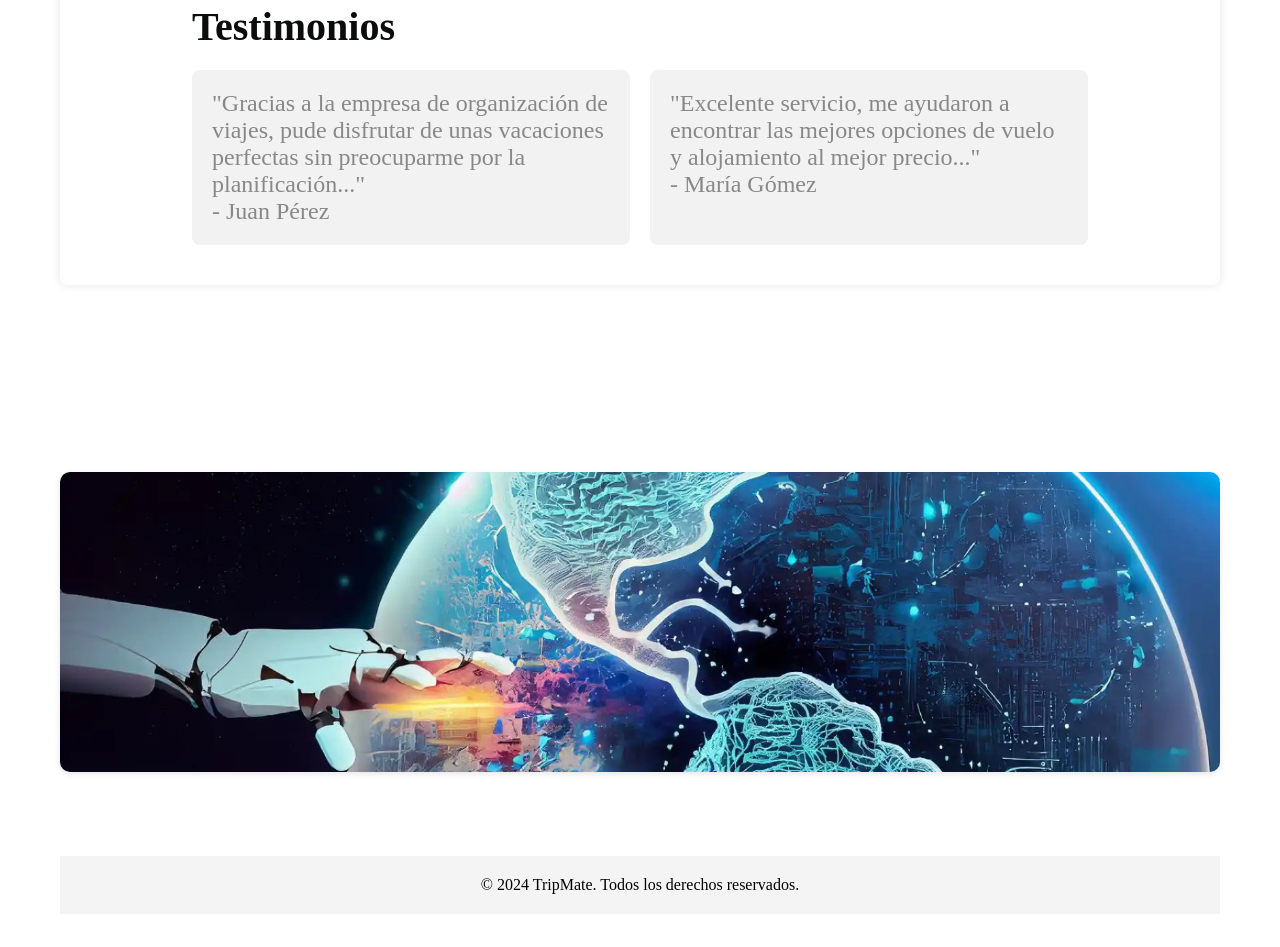
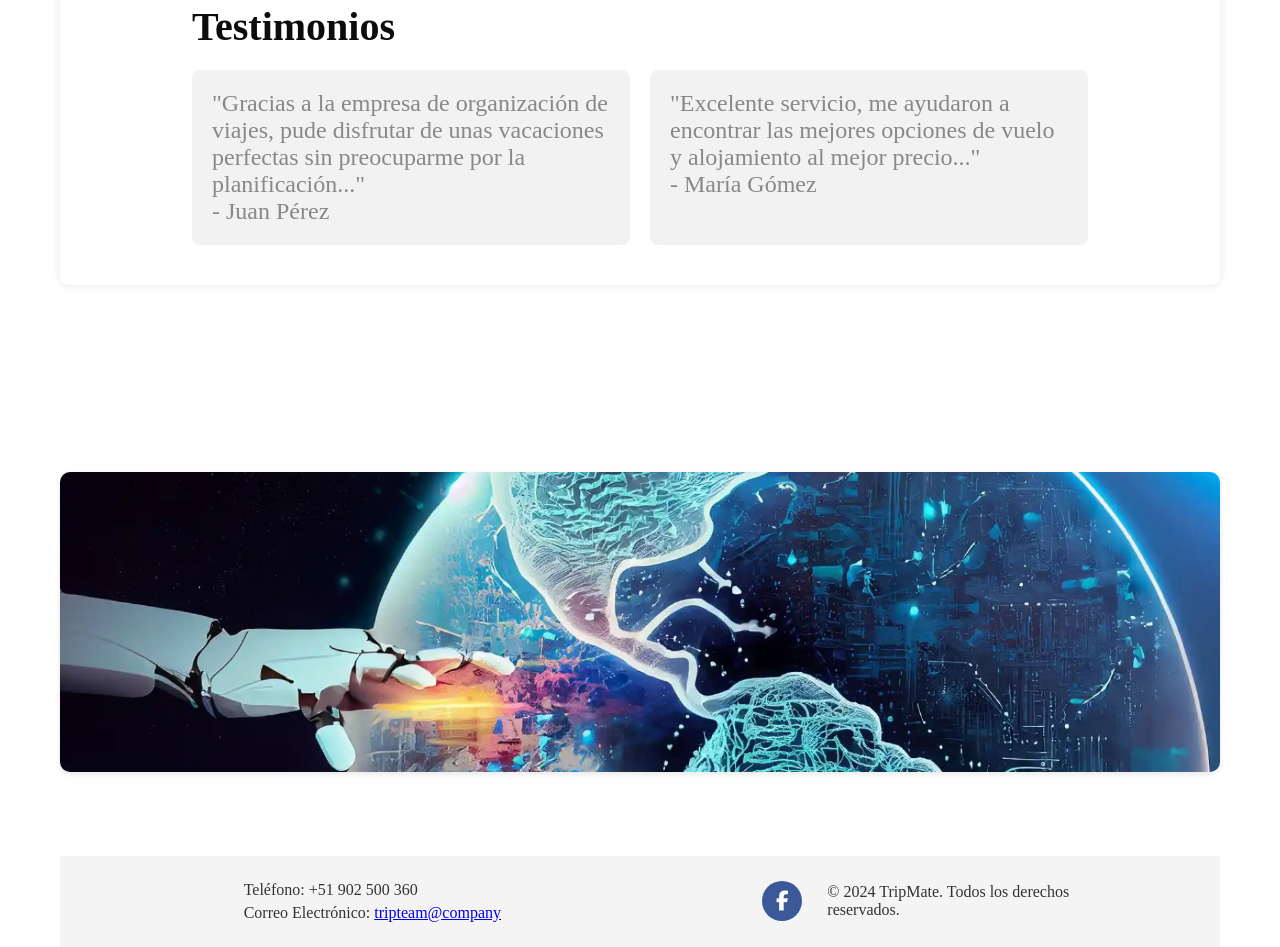
Before and after one commit to TripTeamOrganization/FrontEnd, a plain HTML site: page html/index.html in a window 1280 px wide. Shown: the part 2053-3000 px from the top of the page. Before the commit the page ends 2967 px from the top, so only its background shows below. Drawn offline with nearby package versions, Linux system fonts and the light colour scheme.

Commit message:
mejora de footer (leer descripcion)
quiten el import y suban el icono de otra manera porque no es recomendable (esto lo hacen opcionalmente).
cambios hechos hasta el momento:
mejorar el footer [apo] (numero de telefono y correo electronico y botones de redes sociales) LISTO
registro.html [apo] LISTO
login.html [apo] LISTO
agregar mas servicios html [apo]  LISTO
navbar esté fijada a la parte de arriba la pantalla [apo] LISTO
mejora del botón
agregado separacion entre botones y features
mejorado el titulo del landing

```diff
--- a/css/index.css
+++ b/css/index.css
@@ -370,10 +370,50 @@ nav ul li a:hover {
 
 /* Footer */
 footer {
-    text-align: center;
     padding: 20px 0;
     background-color: #f4f4f4;
+    color: #333; /* Color de texto */
 }
+
+.footer-container {
+    margin-left: 15%;
+    margin-right: 10%;
+    display: grid;
+    grid-template-columns: repeat(3, 1fr); /* Tres columnas */
+    gap: 20px; /* Espacio entre elementos */
+    justify-items: center; /* Centrar elementos horizontalmente */
+    align-items: center; /* Centrar elementos verticalmente */
+}
+
+.contact-info p {
+    margin: 5px 0;
+}
+
+.social-media {
+    justify-self: end; /* Alinear a la derecha */
+}
+
+.social-media a {
+    display: inline-block;
+    width: 40px;
+    height: 40px;
+    line-height: 40px;
+    background-color: #3b5998; /* Color de fondo de Facebook */
+    color: #fff; /* Color del icono */
+    border-radius: 50%;
+    font-size: 20px;
+    margin: 5px;
+    transition: all 0.3s ease;
+    text-align: center; /* Alinear texto en el centro del botón */
+}
+
+.social-media a:hover {
+    transform: scale(1.1);
+}
+
+/* Iconos de redes sociales */
+@import url('https://cdnjs.cloudflare.com/ajax/libs/font-awesome/5.15.4/css/all.min.css');
+
 .dark-overlay {
     position: fixed;
     top: 0;
--- a/html/index.html
+++ b/html/index.html
@@ -165,8 +165,19 @@
             </div>
         </section>
         <footer>
-            <p>&copy; 2024 TripMate. Todos los derechos reservados.</p>
+            <div class="footer-container">
+                <div class="contact-info">
+                    <p>Teléfono: +51 902 500 360</p>
+                    <p>Correo Electrónico: <a href="mailto:tripteam@company">tripteam@company</a></p>
+                </div>
+                <div class="social-media">
+                    <a href="https://facebook.com" target="_blank" rel="noopener noreferrer"><i class="fab fa-facebook-f"></i></a>
+                </div>
+                <p class="copyright">&copy; 2024 TripMate. Todos los derechos reservados.</p>
+
+            </div>
         </footer>
+
     </div>
 
     <script src="https://cdn.jsdelivr.net/npm/swiper@7.5.1/swiper-bundle.min.js"></script>
```
